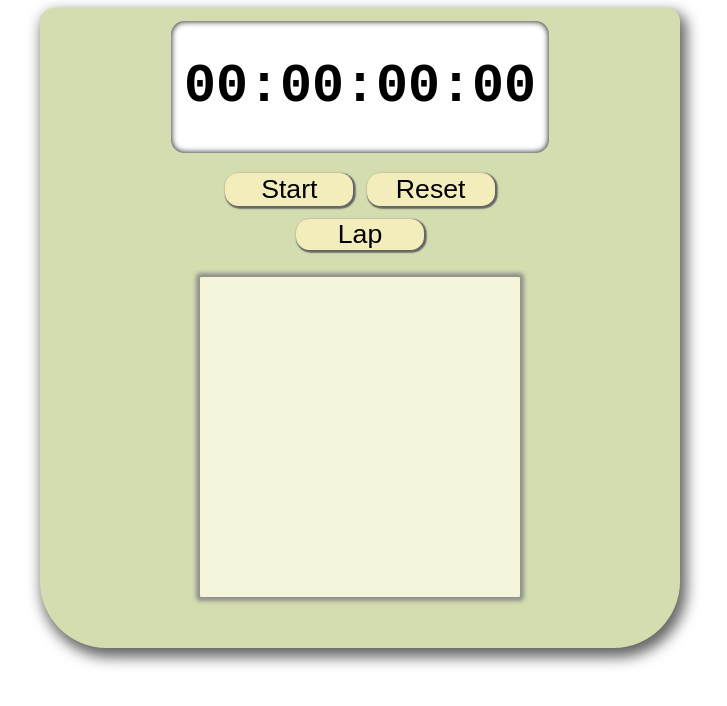
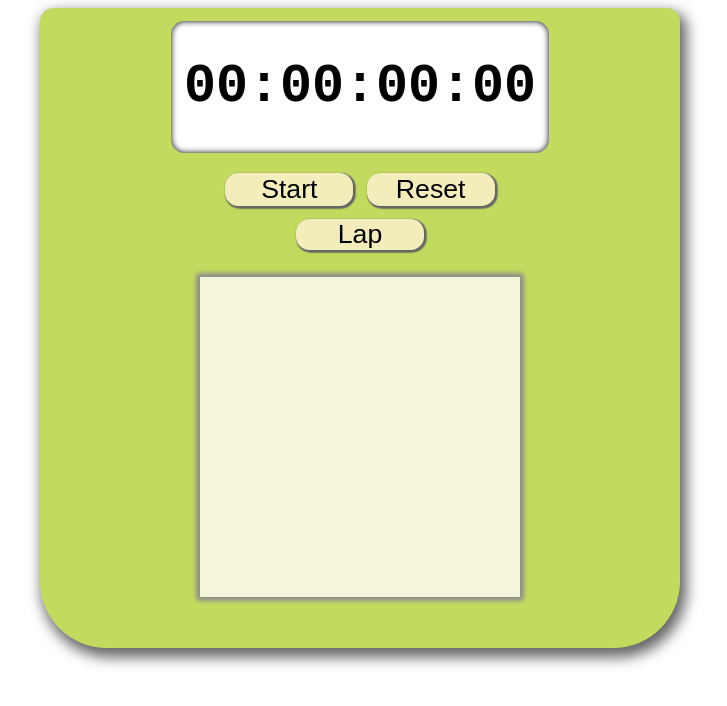
Before and after one commit to l1felus7/Deeson-React, a React (Create React App) app in the folder stop-watch/: page / in a window 1280 px wide. Shown: the top 706 px of the page, without its empty margins (280-1007 px from the left). Built offline with nearby package versions, Linux system fonts and the light colour scheme.

Commit message:
altered color

```diff
--- a/stop-watch/src/App.css
+++ b/stop-watch/src/App.css
@@ -1,5 +1,5 @@
 :root {
-	--main-bg-color: #d4ddb0;
+	--main-bg-color: #c2db5e;
 	--font-color: #000000;
 	--window-color: #ffffff;
   --laps-background-color: #f5f5dc;
```
